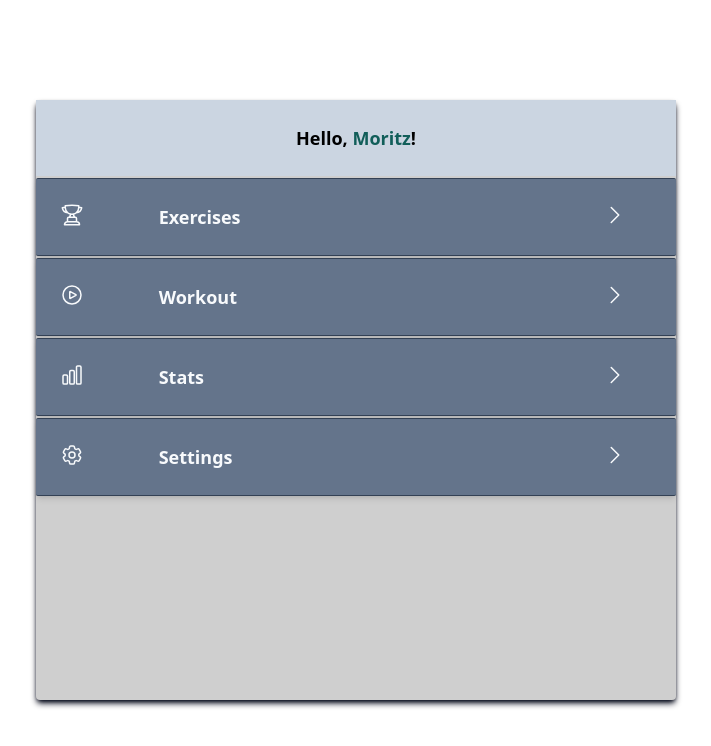
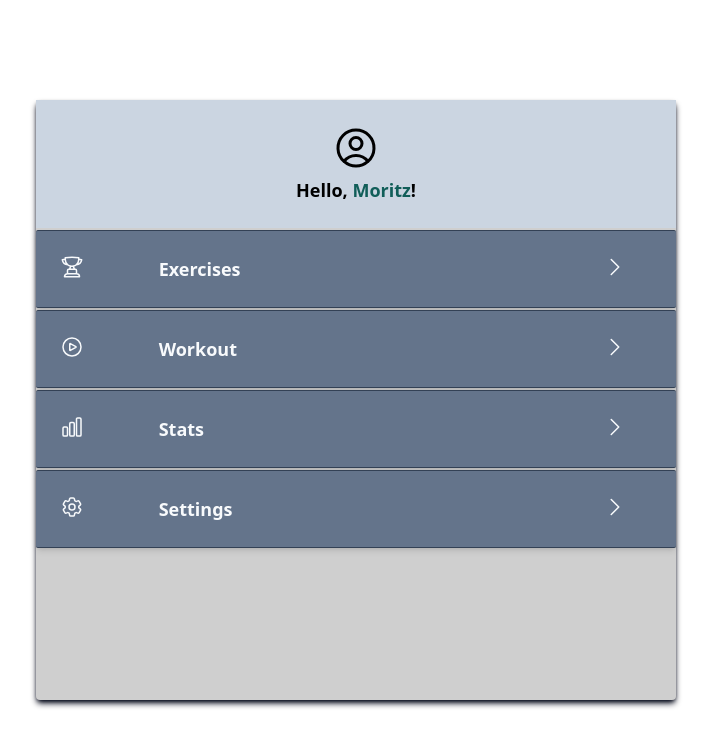
Before and after one commit to omizir/fit-verse, an Angular app: page /navigation in a window 1280 px wide. Shown: the top 746 px of the page, without its empty margins (284-995 px from the left). Built offline with nearby package versions, Linux system fonts and the light colour scheme.

Commit message:
add sizes to icon; add icon to user-card

```diff
--- a/src/app/components/ui/icon/icon.component.html
+++ b/src/app/components/ui/icon/icon.component.html
@@ -1,4 +1,4 @@
-<svg xmlns="http://www.w3.org/2000/svg" fill="none" viewBox="0 0 24 24" stroke-width="1.5" class="w-6 h-6 {{stroke()}} {{hoverEnabled() ? 'group-hover:stroke-2' : ''}}">
+<svg xmlns="http://www.w3.org/2000/svg" fill="none" viewBox="0 0 24 24" stroke-width="1.5" class="{{getIconSizeString()}} {{stroke()}} {{hoverEnabled() ? 'group-hover:stroke-2' : ''}}">
 @if (iconType() === 'trophy') {
   <path stroke-linecap="round" stroke-linejoin="round" d="M16.5 18.75h-9m9 0a3 3 0 0 1 3 3h-15a3 3 0 0 1 3-3m9 0v-3.375c0-.621-.503-1.125-1.125-1.125h-.871M7.5 18.75v-3.375c0-.621.504-1.125 1.125-1.125h.872m5.007 0H9.497m5.007 0a7.454 7.454 0 0 1-.982-3.172M9.497 14.25a7.454 7.454 0 0 0 .981-3.172M5.25 4.236c-.982.143-1.954.317-2.916.52A6.003 6.003 0 0 0 7.73 9.728M5.25 4.236V4.5c0 2.108.966 3.99 2.48 5.228M5.25 4.236V2.721C7.456 2.41 9.71 2.25 12 2.25c2.291 0 4.545.16 6.75.47v1.516M7.73 9.728a6.726 6.726 0 0 0 2.748 1.35m8.272-6.842V4.5c0 2.108-.966 3.99-2.48 5.228m2.48-5.492a46.32 46.32 0 0 1 2.916.52 6.003 6.003 0 0 1-5.395 4.972m0 0a6.726 6.726 0 0 1-2.749 1.35m0 0a6.772 6.772 0 0 1-3.044 0" />
 } @else if (iconType() === 'chevron-right') {
--- a/src/app/components/ui/icon/icon.component.ts
+++ b/src/app/components/ui/icon/icon.component.ts
@@ -10,6 +10,18 @@ export class IconComponent {
   iconType = input.required<IconType>();
   stroke = input.required<string>();
   hoverEnabled = input<boolean>(false);
+  size = input<IconSize>('small');
+
+  sizeStrings: { [key in IconSize]: string } = {
+    'small': 'w-6 h-6',
+    'medium': 'w-8 h-8',
+    'large': 'w-12 h-12'
+  };
+
+  getIconSizeString(): string {
+    return this.sizeStrings[this.size()];
+  }
 }
 
 export type IconType = 'trophy' | 'chevron-right' | 'play' | 'chart-bar' | 'cog' | 'user';
+export type IconSize = 'small' | 'medium' | 'large';
--- a/src/app/components/ui/user-card/user-card.component.html
+++ b/src/app/components/ui/user-card/user-card.component.html
@@ -1,3 +1,4 @@
-<div class="flex flex-col justify-center justify-items-center content-center items-center p-6 bg-slate-300">
-  <p class="text-lg font-semibold">Hello, <a class="text-teal-800">{{userName()}}</a>!</p>
+<div class="group flex flex-col justify-center justify-items-center content-center items-center p-6 bg-slate-300 space-y-1">
+  <omz-icon iconType="user" stroke="stroke-black" size="large"></omz-icon>
+  <p class="text-lg font-semibold">Hello, <a class="text-teal-800 group-hover:font-bold">{{userName()}}</a>!</p>
 </div>
```
